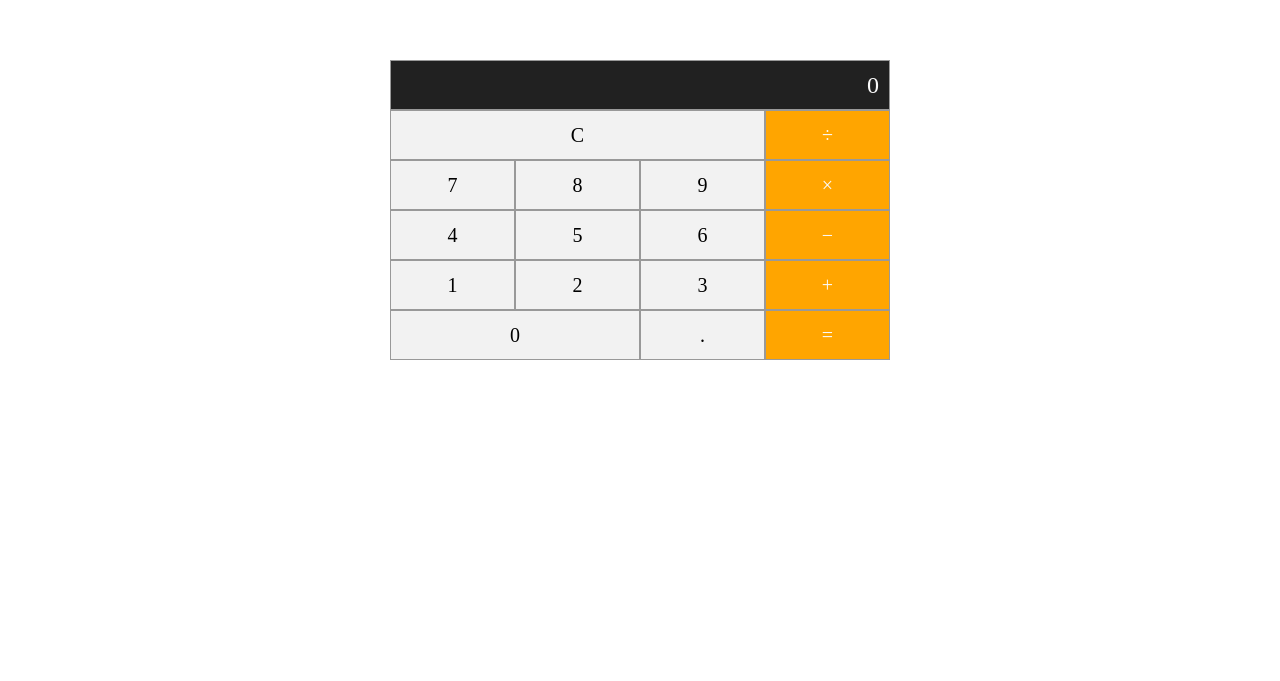
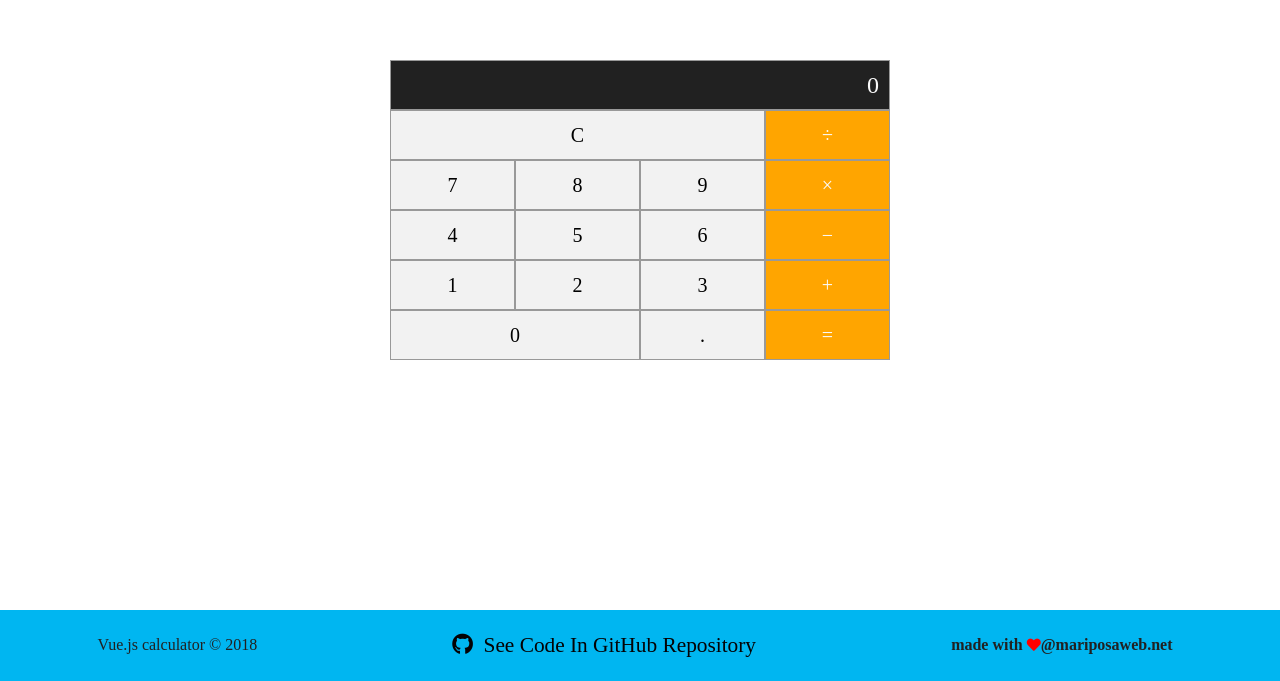
Before and after one commit to DanSimonson/vue-calculator, a Vue app: page / in a window 1280 px wide. Shown: the part 190-871 px from the top of the page. Before the commit the page ends 800 px from the top, so only its background shows below. Built offline with nearby package versions, Linux system fonts and the light colour scheme.

Commit message:
added footer

```diff
--- a/public/index.html
+++ b/public/index.html
@@ -6,7 +6,8 @@
   <meta http-equiv="X-UA-Compatible" content="IE=edge">
   <meta name="viewport" content="width=device-width,initial-scale=1.0">
   <link rel="icon" href="<%= BASE_URL %>favicon.ico">
-
+  <link rel="stylesheet" href="https://use.fontawesome.com/releases/v5.0.13/css/all.css" integrity="sha384-DNOHZ68U8hZfKXOrtjWvjxusGo9WQnrNx2sqG0tfsghAvtVlRW3tvkXWZh58N9jp"
+    crossorigin="anonymous">
   <title>vue-calculator</title>
 </head>
 
@@ -18,6 +19,7 @@
   <div id="app"></div>
   <!-- built files will be auto injected -->
   <script src="https://cdnjs.cloudflare.com/ajax/libs/mathjs/5.4.0/math.min.js"></script>
+  <script src='https://cdn.freecodecamp.org/testable-projects-fcc/v1/bundle.js'></script>
 </body>
 
 </html>
--- a/src/components/Calculator.vue
+++ b/src/components/Calculator.vue
@@ -1,10 +1,9 @@
 <template>
+  <div>
     <div class="wrap">
       <div class="calculator">
         <div id="display" class="btn">{{result || 0}}</div>
         <div @click="clear()" id="clear" class="btn">C</div>
-      <!--<div @click="number('1')" id="sign" class="btn">+/-</div>
-      <div @click="unique('%')" id="percent" class="btn">%</div>-->
         <div @click="math('/' )" id="divide" class="btn operator">&#247</div>
         <div @click="number('7')" id="seven" class="btn">7</div>
         <div @click="number('8')" id="eight" class="btn">8</div>
@@ -23,13 +22,19 @@
         <div @click="equal" id="equals" class="btn operator">=</div>
       </div>
     </div>
+    <Footer/>
+  </div>
 </template>
 
 <script>
+import Footer from "./Footer";
 export default {
   name: "Calculator",
   props: {
     msg: String
+  },
+  components: {
+    Footer
   },
   data() {
     return {
@@ -97,6 +102,12 @@ export default {
   display: flex;
   justify-content: center;
   align-items: center;
+  transition: background-color 0.2s ease-in;
+}
+.btn:hover,
+.btn:active {
+  background-color: silver;
+  cursor: pointer;
 }
 .calculator {
   display: grid;
@@ -128,5 +139,11 @@ export default {
 .operator {
   background-color: orange;
   color: $White;
+  transition: background-color 0.2s ease-in;
+}
+.operator:hover,
+.operator:active {
+  background-color: darkorange;
+  cursor: pointer;
 }
 </style>
--- /dev/null
+++ b/src/components/Footer.vue
@@ -0,0 +1,94 @@
+<template>
+  <div class="footer">
+    <div class="copyright">
+      <p>Vue.js calculator &copy 2018</p>
+      <a href="https://github.com/DanSimonson/vue-calculator" target="_blank" aria-label="Facebook">
+        <i class="fab fa-github fa-lg">&nbsp; See Code In GitHub Repository</i>
+      </a>
+      <h4>
+        made with
+        <i class="fas fa-heart fa-sm"></i>
+        <a href="https://mariposaweb.net" target="_blank">@mariposaweb.net</a>
+      </h4>
+    </div>
+  </div>
+</template>
+<script>
+export default {
+  data() {
+    return {};
+  }
+};
+</script>
+<style scoped lang='scss'>
+@import "../../public/styles.scss";
+
+.footer {
+  /*position: fixed;
+  left: 0;
+  bottom: 0;*/
+  width: 100%;
+  background-color: #00b6f1;
+}
+
+.copyright {
+  display: flex;
+  align-items: center;
+  justify-content: space-around;
+  padding: 5px;
+  color: $Black;
+  p {
+    margin-right: 10px;
+  }
+
+  a {
+    margin-right: 10px;
+    color: #8b9dc3;
+  }
+
+  a:hover,
+  a:active {
+    color: #3b5998;
+  }
+
+  h4 {
+    font-size: 1rem;
+
+    a {
+      text-decoration: none;
+      color: $Black;
+      transition: all 0.3s;
+    }
+
+    a:hover,
+    a:active {
+      color: #cccccc; /*#c91517;*/
+    }
+  }
+
+  .fas.fa-heart {
+    color: red;
+  }
+
+  i.fab.fa-github {
+    color: #040204; /*#3b5998;*/
+    cursor: pointer;
+    transition: all 0.3s;
+  }
+
+  i.fab.fa-github:hover {
+    color: #cccccc; /*#8b9dc3;*/
+  }
+
+  p {
+    font-size: 1rem;
+    /*margin-left: 10px;*/
+  }
+}
+
+@media (max-width: 700px) {
+  /*.copyright {
+            flex-direction: column;
+        }*/
+}
+</style>
```
Lines whose indentation alone changed are shown as unchanged.
